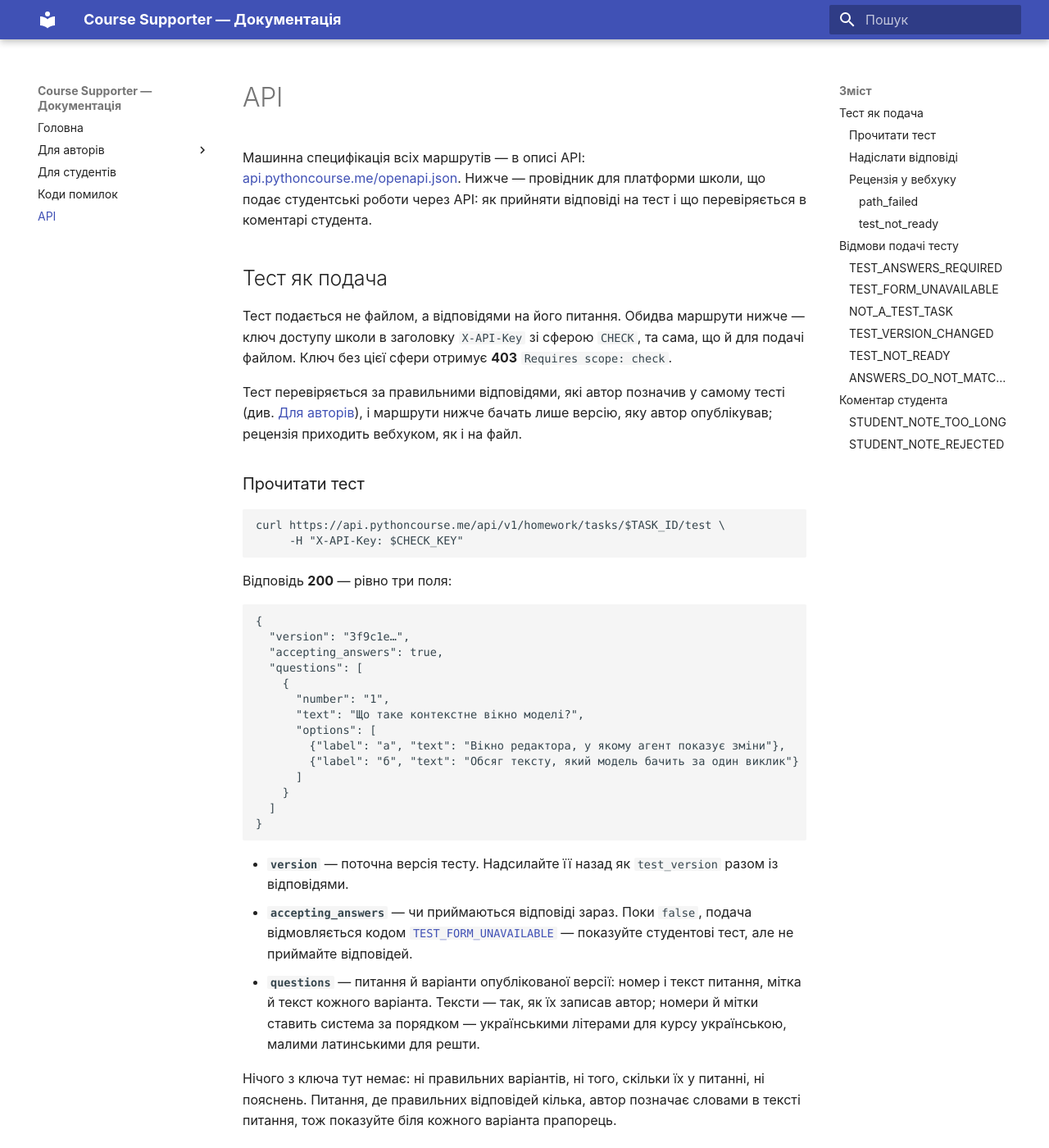
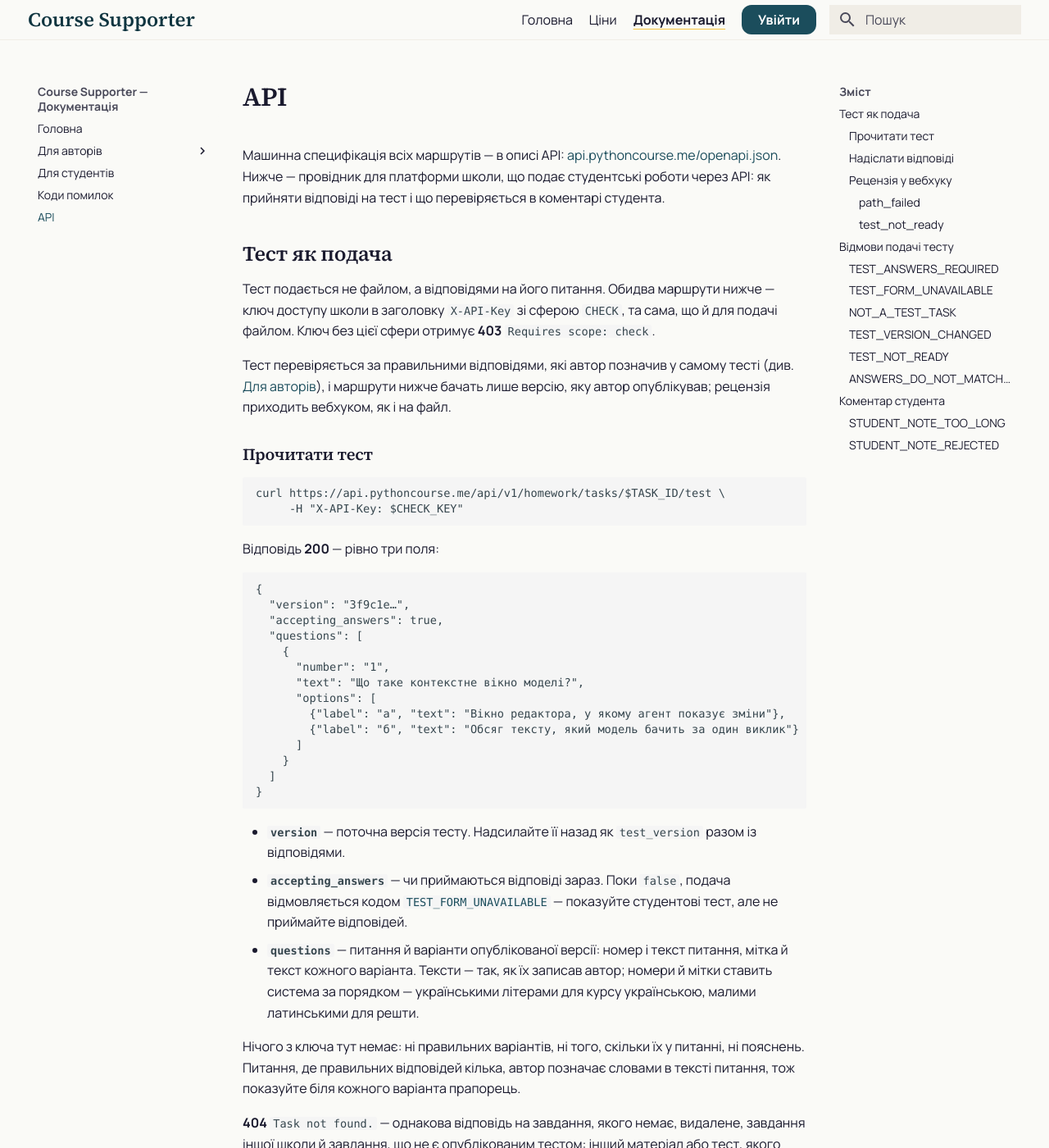
Before and after one commit to KonstZiv/course-supporter, an MkDocs documentation site: the page built from docs/uk/api/index.md, in a window 1280 px wide and 1400 px high. Shown: the whole window at 82% size. Built offline with MkDocs 1.6.1 and Material for MkDocs 9.7.7, drawn with Linux system fonts in a browser that asks for light colours.

Commit message:
DOCS-STYLE-1: шрифти, палітра й шапка документації за стилем сайту

```diff
--- /dev/null
+++ b/docs/stylesheets/extra.css
@@ -0,0 +1,196 @@
+/*
+ * Visual tokens of the public site (pythoncourse.me), applied to Material for MkDocs.
+ * Names match the site's theme variables (src/styles/global.css of course-supporter-site).
+ * Fonts are served from docs/assets/fonts: no third-party hosts.
+ */
+
+@font-face {
+  font-family: 'Source Serif 4';
+  font-style: normal;
+  font-display: swap;
+  font-weight: 600;
+  src: url('../assets/fonts/source-serif-4-cyrillic-600-normal.woff2') format('woff2');
+  unicode-range: U+0301, U+0400-045F, U+0490-0491, U+04B0-04B1, U+2116;
+}
+
+@font-face {
+  font-family: 'Source Serif 4';
+  font-style: normal;
+  font-display: swap;
+  font-weight: 600;
+  src: url('../assets/fonts/source-serif-4-latin-600-normal.woff2') format('woff2');
+  unicode-range:
+    U+0000-00FF, U+0131, U+0152-0153, U+02BB-02BC, U+02C6, U+02DA, U+02DC, U+0304, U+0308, U+0329, U+2000-206F, U+20AC,
+    U+2122, U+2191, U+2193, U+2212, U+2215, U+FEFF, U+FFFD;
+}
+
+@font-face {
+  font-family: 'Manrope Variable';
+  font-style: normal;
+  font-display: swap;
+  font-weight: 200 800;
+  src: url('../assets/fonts/manrope-cyrillic-wght-normal.woff2') format('woff2-variations');
+  unicode-range: U+0301, U+0400-045F, U+0490-0491, U+04B0-04B1, U+2116;
+}
+
+@font-face {
+  font-family: 'Manrope Variable';
+  font-style: normal;
+  font-display: swap;
+  font-weight: 200 800;
+  src: url('../assets/fonts/manrope-latin-wght-normal.woff2') format('woff2-variations');
+  unicode-range:
+    U+0000-00FF, U+0131, U+0152-0153, U+02BB-02BC, U+02C6, U+02DA, U+02DC, U+0304, U+0308, U+0329, U+2000-206F, U+20AC,
+    U+2122, U+2191, U+2193, U+2212, U+2215, U+FEFF, U+FFFD;
+}
+
+:root {
+  --color-white: #ffffff;
+  --color-canvas: #fafaf7;
+  --color-canvas-dark: #f0ede6;
+  --color-ink: #1a1a2e;
+  --color-ink-light: #4a4a5a;
+  --color-ink-muted: #8a8a9a;
+  --color-navy: #1b4d5c;
+  --color-navy-light: #2a6b7c;
+  --color-navy-dark: #0f3540;
+  --color-navy-pale: #e8f4f8;
+  --color-sun: #f5c542;
+  --color-apricot: #f4a261;
+  --font-display: 'Source Serif 4', Georgia, 'Times New Roman', serif;
+  --font-sans: 'Manrope Variable', system-ui, -apple-system, 'Segoe UI', Roboto, sans-serif;
+
+  /* Material for MkDocs variables. */
+  --md-text-font: 'Manrope Variable';
+  --md-default-bg-color: var(--color-canvas);
+  --md-default-fg-color: var(--color-ink);
+  --md-default-fg-color--light: var(--color-ink-light);
+  --md-default-fg-color--lighter: var(--color-ink-muted);
+  --md-default-fg-color--lightest: var(--color-canvas-dark);
+  --md-typeset-color: var(--color-ink);
+  --md-typeset-a-color: var(--color-navy);
+  --md-primary-fg-color: var(--color-navy);
+  --md-primary-fg-color--light: var(--color-navy-light);
+  --md-primary-fg-color--dark: var(--color-navy-dark);
+  --md-primary-bg-color: var(--color-white);
+  --md-accent-fg-color: var(--color-navy-dark);
+  --md-footer-bg-color: var(--color-canvas-dark);
+  --md-footer-bg-color--dark: var(--color-canvas-dark);
+  --md-footer-fg-color: var(--color-ink-light);
+  --md-footer-fg-color--light: var(--color-ink-light);
+  --md-footer-fg-color--lighter: var(--color-ink-muted);
+}
+
+.md-typeset h1,
+.md-typeset h2,
+.md-typeset h3,
+.md-typeset h4 {
+  font-family: var(--font-display);
+  font-weight: 600;
+  line-height: 1.2;
+  color: var(--color-ink);
+}
+
+/*
+ * Header: the same look as the site header. Material sets the root font size to 125 %,
+ * so sizes here are in px (the site's rem values at a 16 px root).
+ */
+.md-header {
+  background-color: var(--color-canvas);
+  color: var(--color-ink);
+  border-bottom: 1px solid var(--color-canvas-dark);
+  box-shadow: none;
+}
+
+.md-header__inner {
+  gap: 16px;
+}
+
+.md-header__title {
+  display: none;
+}
+
+.site-wordmark {
+  font-family: var(--font-display);
+  font-weight: 600;
+  font-size: 20px;
+  line-height: 1.2;
+  color: var(--color-navy-dark);
+  text-decoration: none;
+  white-space: nowrap;
+}
+
+@media (min-width: 40em) {
+  .site-wordmark {
+    font-size: 24px;
+  }
+}
+
+.site-links {
+  display: none;
+  align-items: center;
+  gap: 20px;
+  margin: 0 0 0 auto;
+  padding: 0;
+  list-style: none;
+  font-size: 16px;
+}
+
+@media (min-width: 60em) {
+  .site-links {
+    display: flex;
+  }
+}
+
+.site-link {
+  color: var(--color-ink);
+  text-decoration: none;
+  text-underline-offset: 0.3em;
+  text-decoration-thickness: 2px;
+}
+
+.site-link:hover {
+  text-decoration: underline;
+  text-decoration-color: var(--color-apricot);
+}
+
+.site-link[aria-current] {
+  font-weight: 700;
+  text-decoration: underline;
+  text-decoration-color: var(--color-sun);
+}
+
+.site-signin {
+  display: inline-flex;
+  border-radius: 12px;
+  padding: 8px 20px;
+  background-color: var(--color-navy);
+  color: var(--color-white);
+  font-weight: 700;
+  line-height: 1.3;
+  text-decoration: none;
+}
+
+.site-signin:hover {
+  background-color: var(--color-navy-dark);
+  color: var(--color-white);
+  text-decoration: underline;
+}
+
+.md-header__button.md-icon {
+  color: var(--color-ink);
+}
+
+.md-search__input {
+  background-color: var(--color-canvas-dark);
+  color: var(--color-ink);
+}
+
+.md-search__input::placeholder,
+.md-search__icon[for='__search'] {
+  color: var(--color-ink-light);
+}
+
+.md-footer {
+  color: var(--color-ink-light);
+}
--- a/mkdocs.yml
+++ b/mkdocs.yml
@@ -5,7 +5,11 @@ site_description: Документація платформи Course Supporter
 theme:
   name: material
   language: uk            # Ukrainian UI strings; default palette (no palette:)
-  font: false             # system fonts: no requests to Google Fonts
+  font: false             # no Google Fonts: fonts come from docs/assets/fonts
+  custom_dir: overrides   # header with links to the site
+
+extra_css:
+  - stylesheets/extra.css
 
 markdown_extensions:
   - attr_list             # stable {#id} anchors (e.g. error codes)
--- /dev/null
+++ b/overrides/partials/header.html
@@ -0,0 +1,74 @@
+{#-
+  Material for MkDocs 9.7.2, partials/header.html, with two changes: the logo link is replaced by the
+  site wordmark, and links to the public site are added after it. Compare with the original on upgrade.
+-#}
+{% set class = "md-header" %}
+{% if "navigation.tabs.sticky" in features %}
+  {% set class = class ~ " md-header--shadow md-header--lifted" %}
+{% elif "navigation.tabs" not in features %}
+  {% set class = class ~ " md-header--shadow" %}
+{% endif %}
+<header class="{{ class }}" data-md-component="header">
+  <nav class="md-header__inner md-grid" aria-label="{{ lang.t('header') }}">
+    <label class="md-header__button md-icon" for="__drawer">
+      {% set icon = config.theme.icon.menu or "material/menu" %}
+      {% include ".icons/" ~ icon ~ ".svg" %}
+    </label>
+    <a class="site-wordmark" href="https://pythoncourse.me/uk/">Course Supporter</a>
+    <div class="md-header__title" data-md-component="header-title">
+      <div class="md-header__ellipsis">
+        <div class="md-header__topic">
+          <span class="md-ellipsis">
+            {{ config.site_name }}
+          </span>
+        </div>
+        <div class="md-header__topic" data-md-component="header-topic">
+          <span class="md-ellipsis">
+            {% if page.meta and page.meta.title %}
+              {{ page.meta.title }}
+            {% else %}
+              {{ page.title }}
+            {% endif %}
+          </span>
+        </div>
+      </div>
+    </div>
+    <ul class="site-links">
+      <li><a class="site-link" href="https://pythoncourse.me/uk/">Головна</a></li>
+      <li><a class="site-link" href="https://pythoncourse.me/uk/pricing/">Ціни</a></li>
+      <li><a class="site-link" href="{{ config.extra.homepage | d(nav.homepage.url, true) | url }}" aria-current="page">Документація</a></li>
+      <li><a class="site-signin" href="https://panel.pythoncourse.me/">Увійти</a></li>
+    </ul>
+    {% if config.theme.palette %}
+      {% if not config.theme.palette is mapping %}
+        {% include "partials/palette.html" %}
+      {% endif %}
+    {% endif %}
+    {% if not config.theme.palette is mapping %}
+      {% include "partials/javascripts/palette.html" %}
+    {% endif %}
+    {% if config.extra.alternate %}
+      {% include "partials/alternate.html" %}
+    {% endif %}
+    {% if "material/search" in config.plugins %}
+      {% set search = config.plugins["material/search"] | attr("config") %}
+      {% if search.enabled %}
+        <label class="md-header__button md-icon" for="__search">
+          {% set icon = config.theme.icon.search or "material/magnify" %}
+          {% include ".icons/" ~ icon ~ ".svg" %}
+        </label>
+        {% include "partials/search.html" %}
+      {% endif %}
+    {% endif %}
+    {% if config.repo_url %}
+      <div class="md-header__source">
+        {% include "partials/source.html" %}
+      </div>
+    {% endif %}
+  </nav>
+  {% if "navigation.tabs.sticky" in features %}
+    {% if "navigation.tabs" in features %}
+      {% include "partials/tabs.html" %}
+    {% endif %}
+  {% endif %}
+</header>
```
Also changed, not shown: docs/assets/fonts/LICENSE-Manrope.txt (added), docs/assets/fonts/LICENSE-SourceSerif4.txt (added), docs/assets/fonts/manrope-cyrillic-wght-normal.woff2 (added), docs/assets/fonts/manrope-latin-wght-normal.woff2 (added), docs/assets/fonts/source-serif-4-cyrillic-600-normal.woff2 (added), docs/assets/fonts/source-serif-4-latin-600-normal.woff2 (added).
